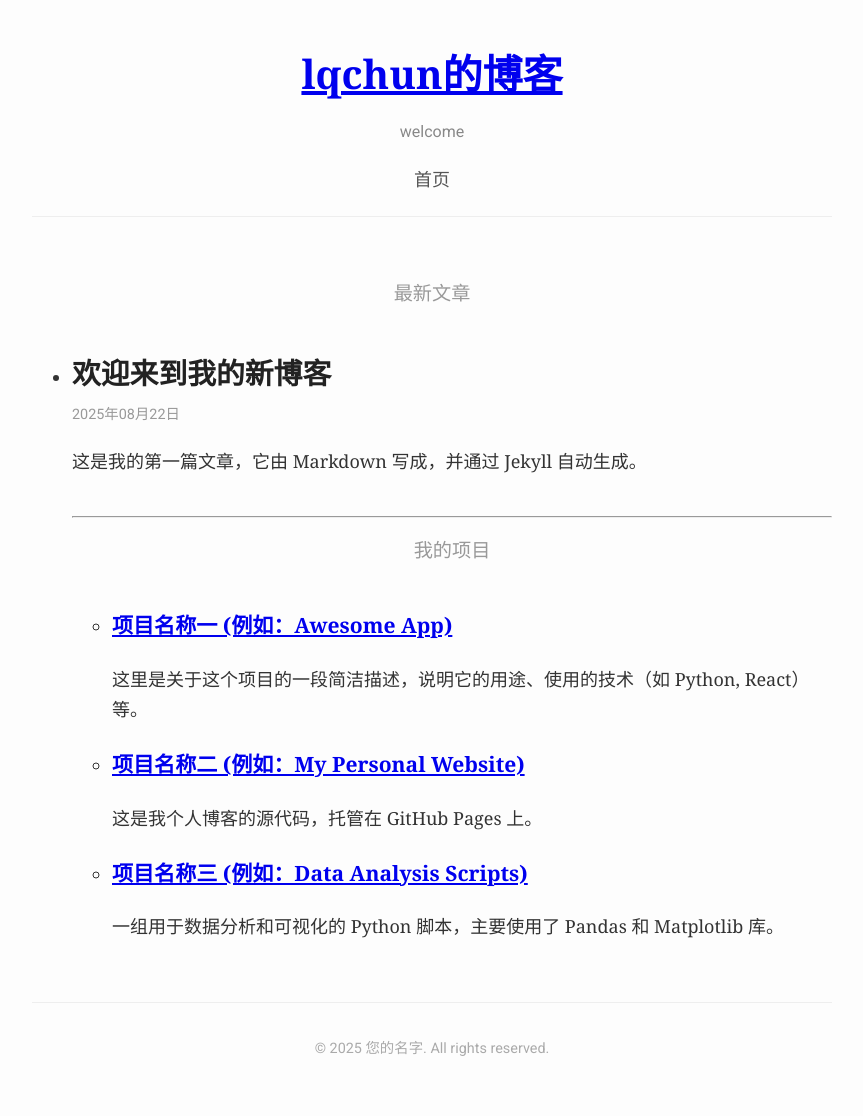
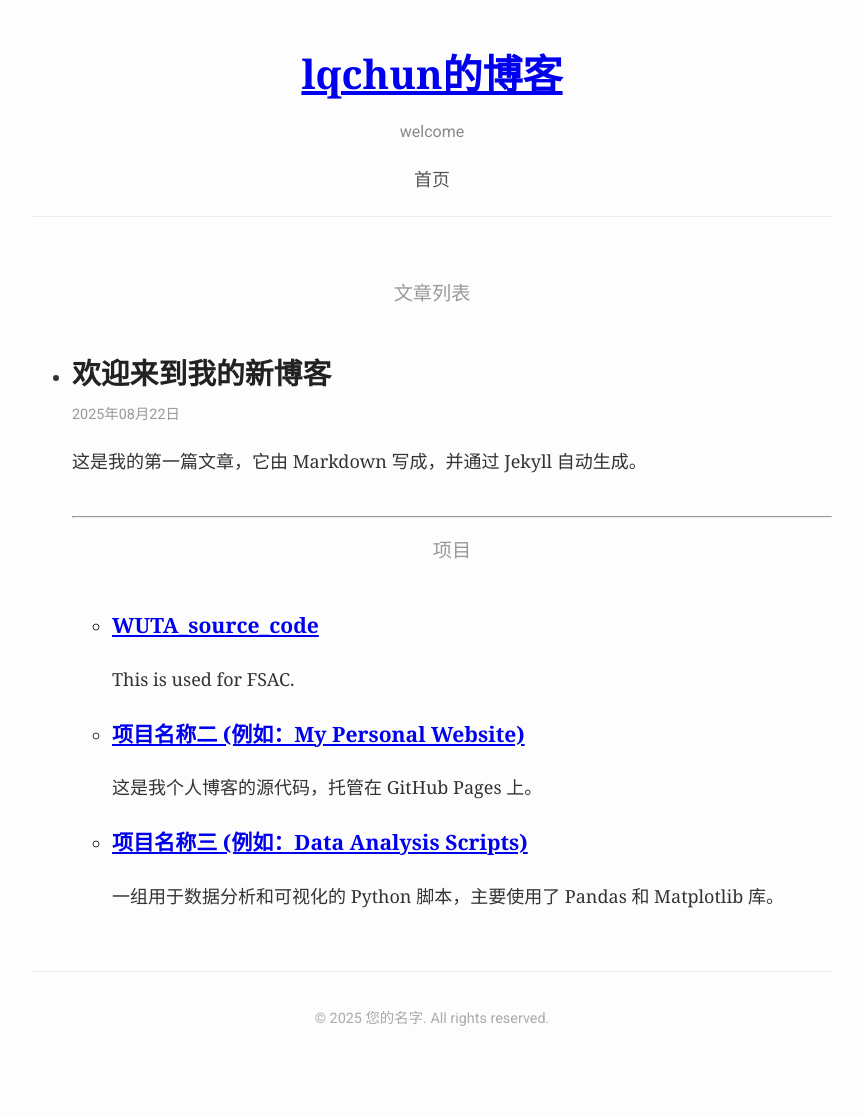
Before and after one commit to Lqchun-28/Lqchun-28.github.io, a Jekyll site: the page built from index.html, in a window 1280 px wide. Shown: the whole page, without its empty margins (208-1071 px from the left). Built offline with Jekyll 4.4.1, drawn with Linux system fonts in a browser that asks for light colours; after the commit the page ends 1086 px from its top, so only the background shows below that.

Commit message:
Update index.html

```diff
--- a/index.html
+++ b/index.html
@@ -4,7 +4,7 @@ layout: default
 
 <div class="home">
 
-  <h2 class="section-title">最新文章</h2>
+  <h2 class="section-title">文章列表</h2>
 
   <ul class="post-list">
     {% for post in site.posts %}
@@ -21,15 +21,15 @@ layout: default
       </li>
     {% endfor %}
     <hr class="section-divider">
-<h2 class="section-title">我的项目</h2>
+<h2 class="section-title">项目</h2>
 
 <ul class="project-list">
   <li class="project-item">
     <h3 class="project-title">
-      <a href="https://github.com/your-username/your-repo-name-1" target="_blank">项目名称一 (例如：Awesome App)</a>
+      <a href="https://github.com/your-username/your-repo-name-1" target="_blank"> WUTA_source_code </a>
     </h3>
     <p class="project-description">
-      这里是关于这个项目的一段简洁描述，说明它的用途、使用的技术（如 Python, React）等。
+      This is used for FSAC.
     </p>
   </li>
 
```
